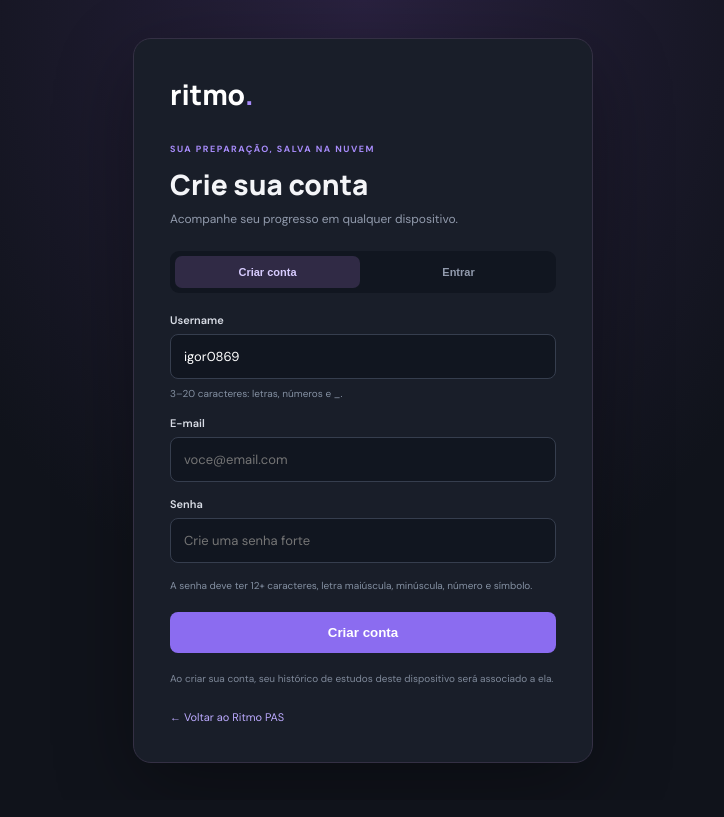
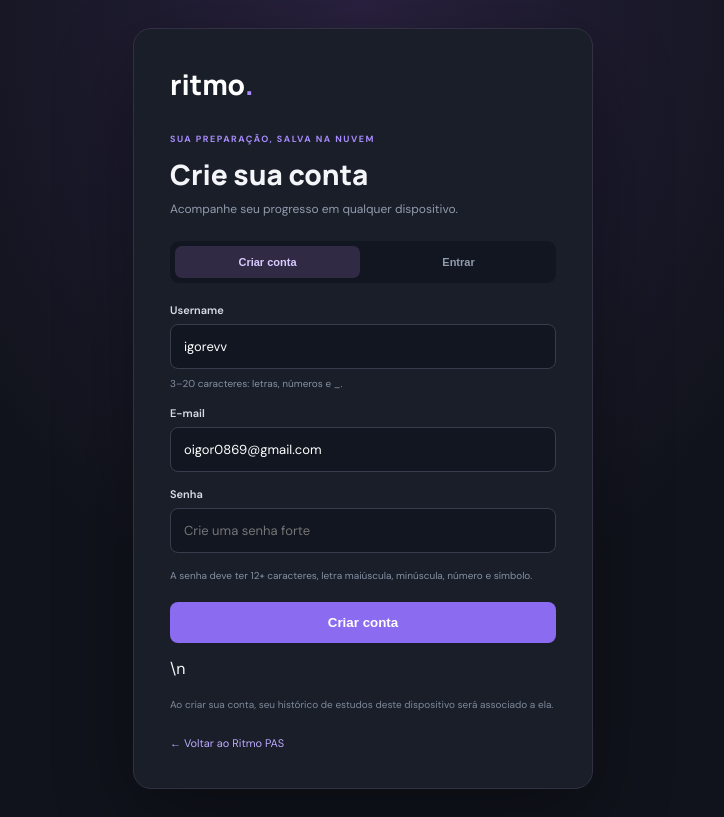
Before and after one commit to igoroliveiradevv/webstudies, a Next.js app: page /conta in a window 1280 px wide. Shown: the whole page, without its empty margins (277-1001 px from the left). Built offline with nearby package versions, Linux system fonts and the light colour scheme.

Commit message:
Set requested account username and add forgot password link

```diff
--- a/app/conta/page.tsx
+++ b/app/conta/page.tsx
@@ -6,8 +6,8 @@ import Link from "next/link";
 
 export default function ContaPage() {
   const [mode, setMode] = useState<"register" | "login">("register");
-  const [username, setUsername] = useState("igor0869");
-  const [email, setEmail] = useState("");
+  const [username, setUsername] = useState("igorevv");
+  const [email, setEmail] = useState("oigor0869@gmail.com");
   const [password, setPassword] = useState("");
   const [message, setMessage] = useState("");
   const [error, setError] = useState("");
@@ -51,7 +51,7 @@ export default function ContaPage() {
         {mode === "register" && <div className="passwordRules">A senha deve ter 12+ caracteres, letra maiúscula, minúscula, número e símbolo.</div>}
         {error && <div className="accountError">{error}</div>}
         {message && <div className="accountSuccess">{message}</div>}
-        <button className="accountSubmit" disabled={loading}>{loading ? "Aguarde..." : mode === "register" ? "Criar conta" : "Entrar"}</button>
+        <button className="accountSubmit" disabled={loading}>{loading ? "Aguarde..." : mode === "register" ? "Criar conta" : "Entrar"}</button>\n        {mode === "login" && <Link className="forgotLink" href="/esqueci-senha">Esqueci minha senha</Link>}
       </form>
       <p className="accountFoot">Ao criar sua conta, seu histórico de estudos deste dispositivo será associado a ela.</p>
       <Link href="/" className="backHome">← Voltar ao Ritmo PAS</Link>
```
